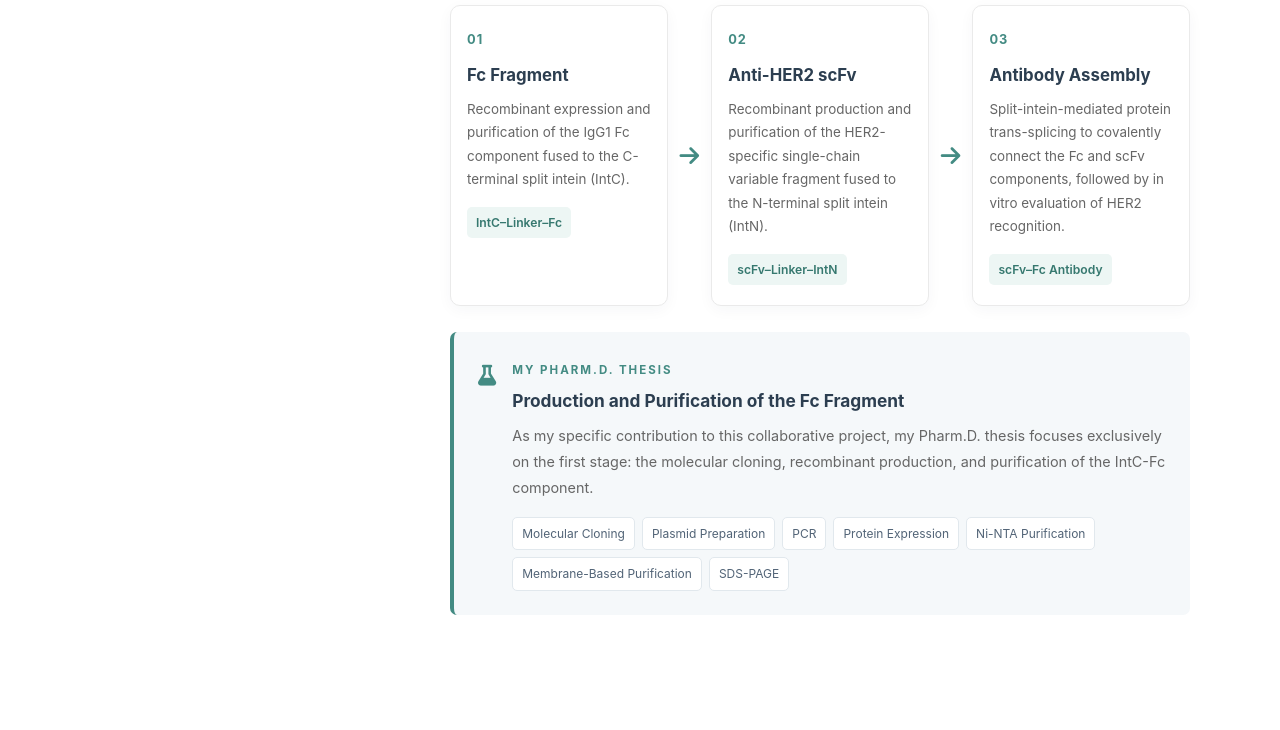
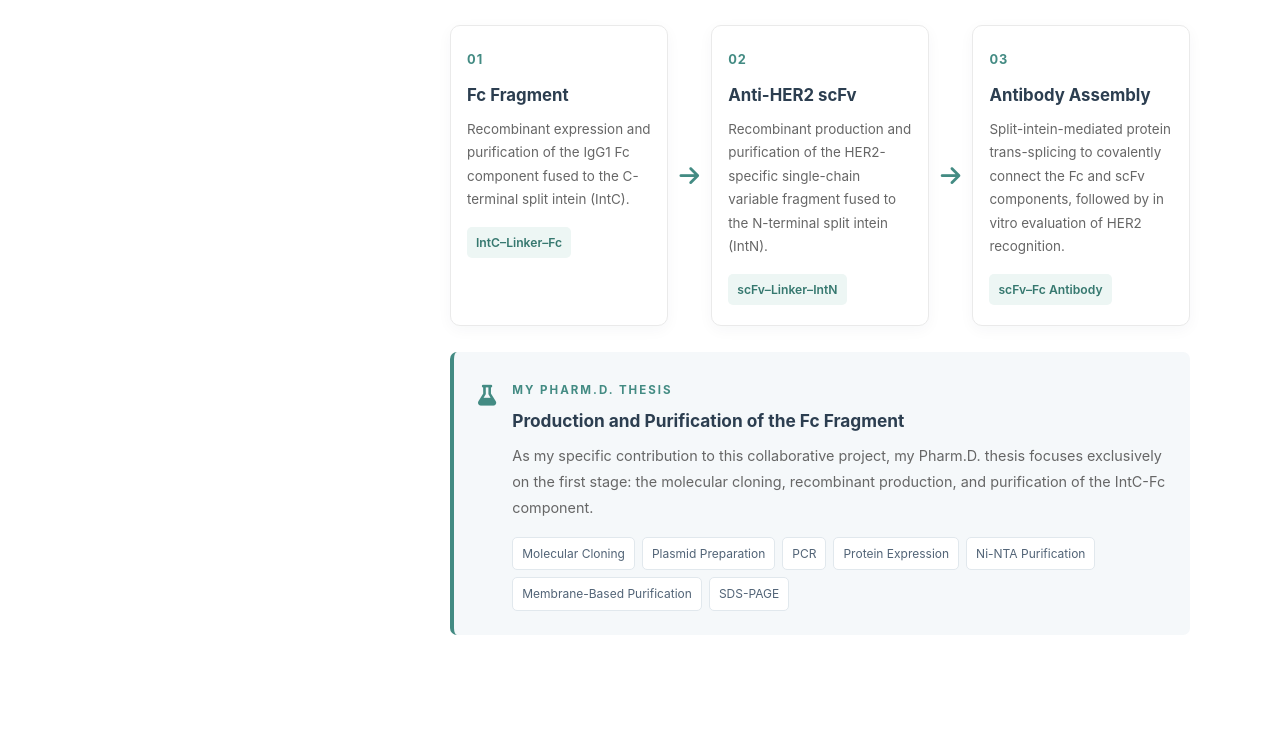
Before and after one commit to alirezahami/alirezahami, a plain HTML site: page index.html in a window 1280 px wide. Shown: the part 795-1525 px from the top of the page. Drawn offline with Linux system fonts and the light colour scheme.

Commit message:
Update index.html

```diff
--- a/index.html
+++ b/index.html
@@ -226,9 +226,9 @@
             color: var(--text-light);
         }
 
-        /* --- Thesis Project Workflow --- */
+                /* --- Thesis Project Workflow --- */
         .project-section {
-            margin-top: 20px;
+            margin-top: 40px; /* از 20px به 40px تغییر کرد تا با فاصله h3 یکسان شود */
             margin-bottom: 45px;
         }
 
```
